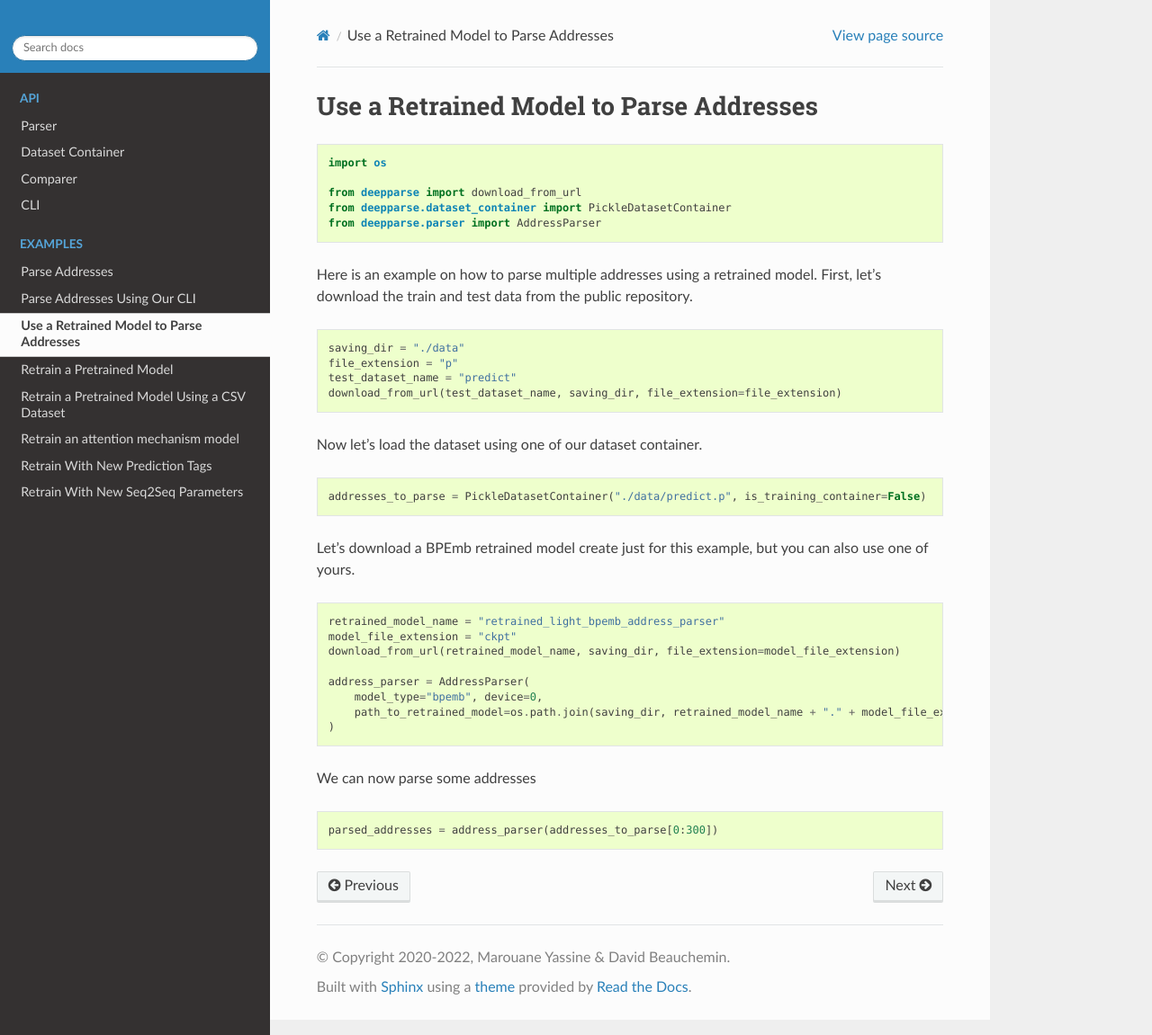
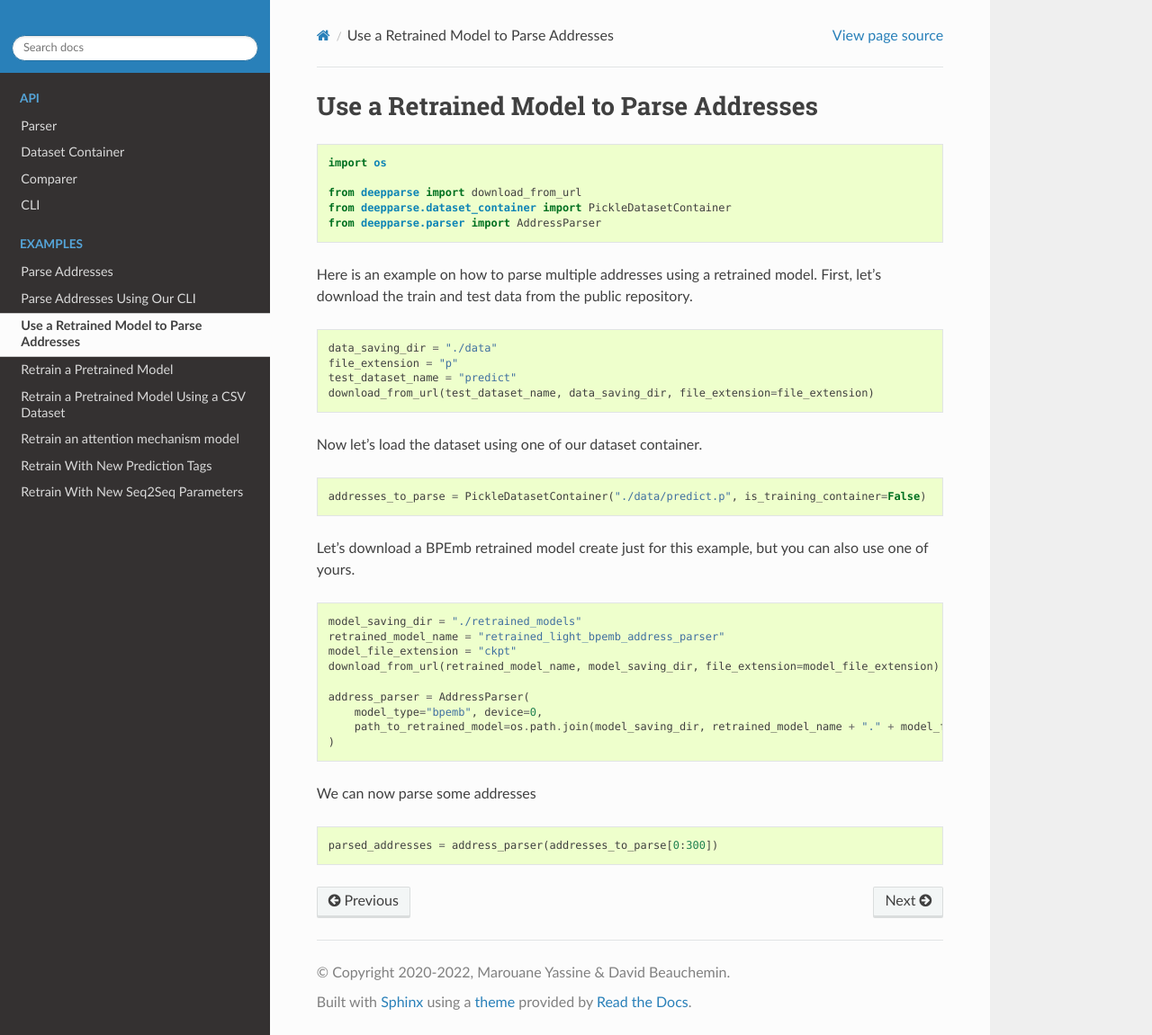
Before and after one commit to GRAAL-Research/deepparse, a Sphinx documentation site: the page built from docs/source/examples/retrained_model_parsing.rst, in a window 1280 px wide and 1151 px high. Shown: the whole window at 90% size. Built offline with Sphinx 7.4.7 and the Read the Docs theme 2.0.0, drawn with Linux system fonts in a browser that asks for light colours; the version number could not be read and is left out.

Commit message:
improv example code and remove dead example

```diff
--- a/docs/source/examples/retrained_model_parsing.rst
+++ b/docs/source/examples/retrained_model_parsing.rst
@@ -17,10 +17,10 @@ First, let's download the train and test data from the public repository.
 
 .. code-block:: python
 
-    saving_dir = "./data"
+    data_saving_dir = "./data"
     file_extension = "p"
     test_dataset_name = "predict"
-    download_from_url(test_dataset_name, saving_dir, file_extension=file_extension)
+    download_from_url(test_dataset_name, data_saving_dir, file_extension=file_extension)
 
 Now let's load the dataset using one of our dataset container.
 
@@ -33,13 +33,14 @@ Let's download a BPEmb retrained model create just for this example, but you can
 
 .. code-block:: python
 
+    model_saving_dir = "./retrained_models"
     retrained_model_name = "retrained_light_bpemb_address_parser"
     model_file_extension = "ckpt"
-    download_from_url(retrained_model_name, saving_dir, file_extension=model_file_extension)
+    download_from_url(retrained_model_name, model_saving_dir, file_extension=model_file_extension)
 
     address_parser = AddressParser(
         model_type="bpemb", device=0,
-        path_to_retrained_model=os.path.join(saving_dir, retrained_model_name + "." + model_file_extension)
+        path_to_retrained_model=os.path.join(model_saving_dir, retrained_model_name + "." + model_file_extension)
     )
 
 We can now parse some addresses
```
Also changed, not shown: 2 other files.
